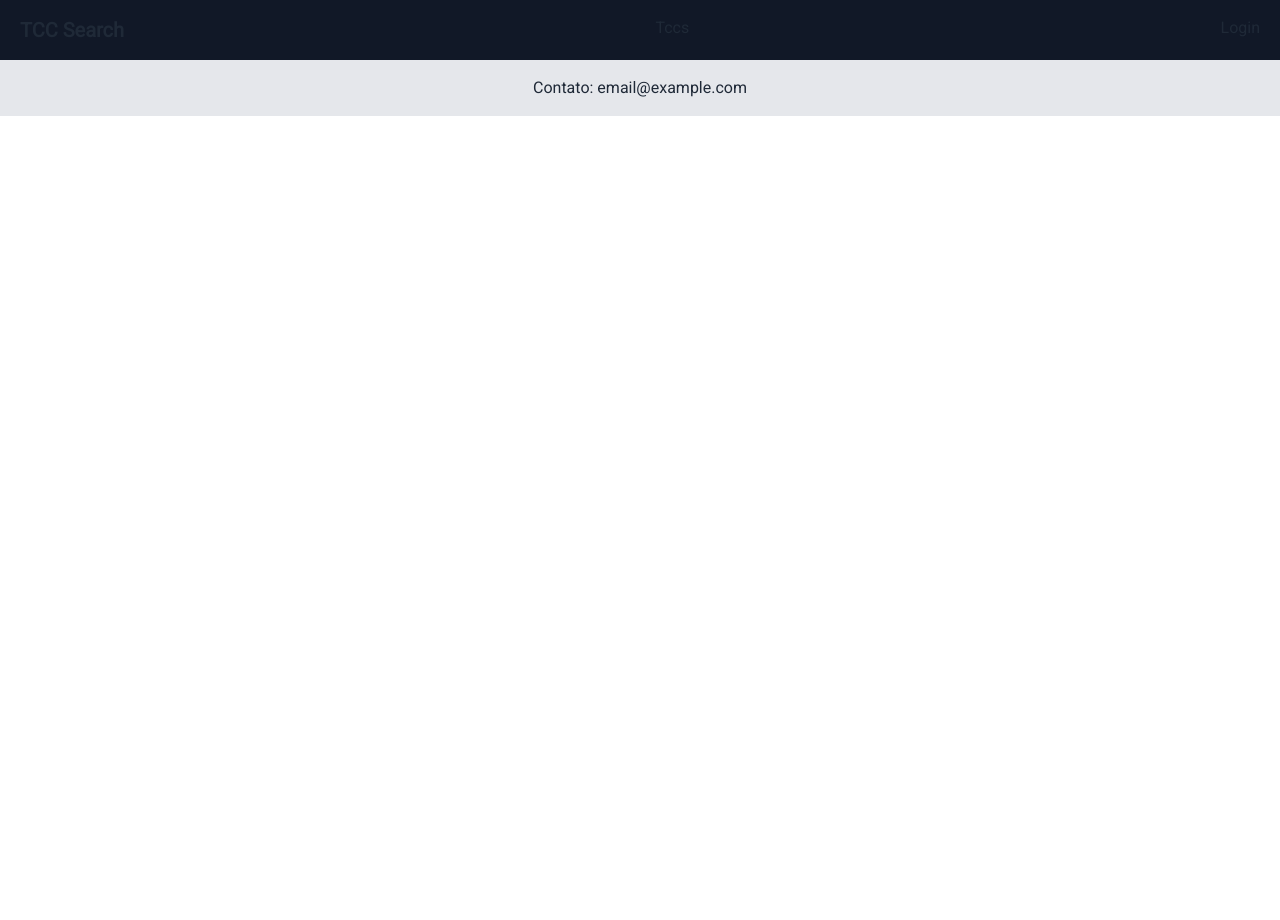
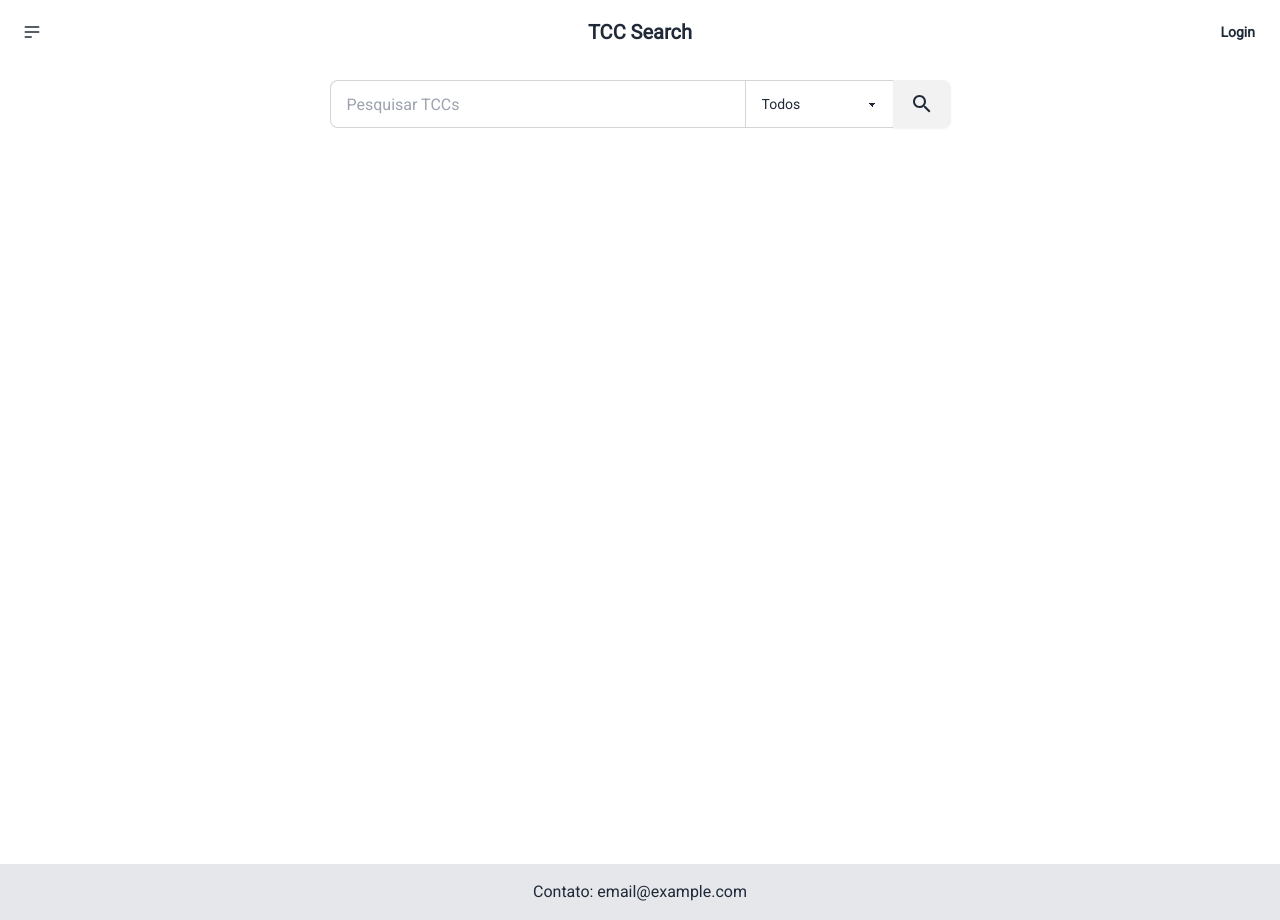
Before and after one commit to KylixXD/tcc_search, a Next.js app: page / in a window 1280 px wide. Before the commit the page ends 800 px from the top, so only its background shows below. Built offline with nearby package versions, Linux system fonts and the light colour scheme.

Commit message:
Comecando a restruturaçao do projeto

```diff
--- a/app/components/TCC/SearchBar.tsx
+++ b/app/components/TCC/SearchBar.tsx
@@ -1,56 +1,47 @@
+'use client';
+
+import { useRouter } from 'next/navigation';
 import { useState } from 'react';
 import SearchIcon from '@mui/icons-material/Search';
 
-interface SearchBarProps {
-  setSearchTerm: (term: string) => void;
-  setFilter: (filter: string) => void;
-}
-
-export function SearchBar({ setSearchTerm, setFilter }: SearchBarProps) {
-  const [localSearchTerm, setLocalSearchTerm] = useState('');
-  const [localFilter, setLocalFilter] = useState('');
+export function SearchBar() {
+  const router = useRouter(); // Inicialização do hook useRouter
+  const [searchTerm, setSearchTerm] = useState('');
+  const [filter, setFilter] = useState('');
 
   const handleSearch = () => {
-    setSearchTerm(localSearchTerm);
-    setFilter(localFilter);
-  };
-
-  // Função para capturar o pressionamento da tecla Enter
-  const handleKeyPress = (event: React.KeyboardEvent<HTMLInputElement>) => {
-    if (event.key === 'Enter') {
-      handleSearch();
+    // Verifica se há termo de pesquisa ou filtro selecionado
+    if (searchTerm || filter) {
+      // Redireciona para a página de listagem de TCCs com parâmetros de pesquisa
+      router.push(`/tcc/list?searchTerm=${searchTerm}&filter=${filter}`);
     }
   };
 
   return (
-    <div className="flex flex-col items-center flex-grow mt-5">
-      <h2 className="text-2xl font-semibold mb-4">Busca de TCCs</h2>
-      <div className="w-full"></div>
-      <div className="join w-full justify-center mt-2">
+    <div className="join flex items-center justify-center p-4">
       <input
+        type="text"
+        value={searchTerm}
+        onChange={(e) => setSearchTerm(e.target.value)}
+        placeholder="Pesquisar TCCs"
         className="input input-bordered join-item w-1/3"
-          value={localSearchTerm}
-          onChange={(e) => setLocalSearchTerm(e.target.value)}
-          onKeyDown={handleKeyPress} // Adicionado para detectar o Enter
       />
       <select
+        value={filter}
+        onChange={(e) => setFilter(e.target.value)}
         className="select select-bordered join-item"
-          defaultValue="DEFAULT"
-          onChange={(e) => setLocalFilter(e.target.value)}
       >
-          <option disabled value="DEFAULT">Filtros</option>
-          <option value="anoDefesa">Ano de Defesa</option>
+        <option value="">Todos</option>
+        <option value="titulo">Título</option>
+        <option value="autor">Autor</option>
         <option value="curso">Curso</option>
         <option value="orientador">Orientador</option>
-          <option value="autor">Autor</option>
-          <option value="titulo">Titulo</option>
+        <option value="anoDefesa">Ano de Defesa</option>
       </select>
       <div className="indicator">
-          <button className="btn join-item" onClick={handleSearch}>
-            <SearchIcon />
-          </button>
+        <button className="btn join-item" onClick={handleSearch}><SearchIcon/></button>
        </div>
     </div>
-    </div>
+
   );
 }
--- a/app/components/TCC/TCCList.tsx
+++ b/app/components/TCC/TCCList.tsx
@@ -1,6 +1,7 @@
 'use client';
 
 import { useEffect, useState } from 'react';
+import { useSearchParams } from 'next/navigation'; // Hook para acessar parâmetros de query
 import Link from 'next/link';
 import { Pagination } from './Pagination';
 import { SearchBar } from './SearchBar';
@@ -20,17 +21,23 @@ interface TCC {
 export default function TccList() {
   const [tccs, setTccs] = useState<TCC[]>([]);
   const [error, setError] = useState('');
-  const [searchTerm, setSearchTerm] = useState('');
-  const [filter, setFilter] = useState('');
   const [currentPage, setCurrentPage] = useState(1);
   const [totalPages, setTotalPages] = useState(1);
+  const searchParams = useSearchParams(); // Hook para pegar os parâmetros da URL
+
+  const searchTerm = searchParams.get('searchTerm') || ''; // Pega o termo de pesquisa
+  const filter = searchParams.get('filter') || ''; // Pega o filtro
 
   const limit = 3; // Limite de TCCs por página
 
   useEffect(() => {
     async function fetchTccs() {
       try {
-        const response = await fetch(`/api/tcc/search?searchTerm=${searchTerm}&filter=${filter}&limit=${limit}&offset=${(currentPage - 1) * limit}`);
+        const response = await fetch(
+          `/api/tcc/search?searchTerm=${searchTerm}&filter=${filter}&limit=${limit}&offset=${
+            (currentPage - 1) * limit
+          }`
+        );
         if (response.ok) {
           const data = await response.json();
           setTccs(data.tccs);
@@ -47,8 +54,11 @@ export default function TccList() {
 
   return (
     <>
-      <SearchBar setSearchTerm={setSearchTerm} setFilter={setFilter} />
+      <SearchBar /> {/* Mantém o componente SearchBar para nova pesquisa */}
       <div className="max-w-4xl mx-auto p-6 bg-white shadow-md rounded-lg mt-10">
+        {/* Mostrar o texto antes dos resultados */}
+        <h2 className="text-2xl font-semibold mb-4">Aqui estão os resultados da sua pesquisa:</h2>
+
         {error && <p className="text-red-500 mb-4">{error}</p>}
         {tccs.length === 0 ? (
           <p className="text-gray-500 mb-4">Nenhum TCC encontrado com os critérios de pesquisa.</p>
--- a/app/components/home/navbar.tsx
+++ b/app/components/home/navbar.tsx
@@ -1,45 +1,92 @@
 'use client';
 
-import Link from "next/link";
+import Link from 'next/link';
+import { useRouter } from 'next/navigation';
 import LogoutIcon from '@mui/icons-material/Logout';
-import { useEffect, useState } from "react";
-import { useRouter } from "next/navigation";
-import { jwtDecode } from "jwt-decode";
+import { jwtDecode } from 'jwt-decode';
+import { useEffect, useState } from 'react';
 
-export function Navbar(){
-  const [user, setUser] = useState<any>(null);
+interface DecodedToken {
+  id: string;
+  email: string;
+  usuario: string;
+  isAdmin: boolean;
+  exp: number;
+}
+
+export function Navbar() {
   const router = useRouter();
+  const [user, setUser] = useState<DecodedToken | null>(null);
 
   useEffect(() => {
+    // Busca o token do localStorage
     const token = localStorage.getItem('token');
     if (token) {
-      const decoded: any = jwtDecode(token);  // Decodifica corretamente o token
-      setUser(decoded); // Define o usuário decodificado
+      try {
+        const decoded: DecodedToken = jwtDecode(token);
+        setUser(decoded); // Armazena o usuário decodificado no estado
+      } catch (error) {
+        console.error('Erro ao decodificar o token JWT', error);
+        handleLogout(); // Se o token for inválido, faça o logout
+      }
     }
   }, []);
 
   const handleLogout = () => {
-    localStorage.removeItem('token');
-    setUser(null);
-    router.push('/auth/login');
+    localStorage.removeItem('token'); // Remove o token do localStorage
+    setUser(null); // Limpa o estado do usuário
+    router.push('/auth/login'); // Redireciona para a página de login
   };
 
   return (
-    <header className="bg-gray-900 px-5 py-4">
-      <div className="container mx-auto flex justify-between ">
-        <h1 className="text-xl font-bold">TCC Search</h1>
+    <div className="navbar bg-white">
+      <div className="navbar-start">
+        <div className="dropdown">
+          <div tabIndex={0} role="button" className="btn btn-ghost btn-circle">
+            <svg
+              xmlns="http://www.w3.org/2000/svg"
+              className="h-5 w-5"
+              fill="none"
+              viewBox="0 0 24 24"
+              stroke="currentColor"
+            >
+              <path
+                strokeLinecap="round"
+                strokeLinejoin="round"
+                strokeWidth="2"
+                d="M4 6h16M4 12h16M4 18h7"
+              />
+            </svg>
+          </div>
+          <ul
+            tabIndex={0}
+            className="menu menu-sm dropdown-content bg-base-100 rounded-box z-[1] mt-3 w-52 p-2 shadow"
+          >
+            <li>
               <Link href="/tcc/list">Tccs</Link>
-        <nav>
+            </li>
+          </ul>
+        </div>
+      </div>
+      <div className="navbar-center">
+        <Link href="/" className="btn btn-ghost text-xl">
+          TCC Search
+        </Link>
+      </div>
+      <div className="navbar-end">
         {user ? (
           <>
-              <span className="text-white">{user.usuario}</span>  {/* Mostra o nome do usuário */}
-              <button onClick={handleLogout} className="ml-4 text-red-500"><LogoutIcon/></button>
+            <span className="mr-4">{user.usuario}</span> {/* Exibe o nome do usuário dinamicamente */}
+            <button onClick={handleLogout} className="btn btn-ghost btn-circle text-red-500">
+              <LogoutIcon className="h-5 w-5" />
+            </button>
           </>
         ) : (
-            <Link href="/auth/login">Login</Link>
+          <Link href="/auth/login" className="btn btn-ghost">
+            Login
+          </Link>
         )}
-        </nav>
       </div>
-    </header>
+    </div>
   );
 }
--- a/app/layout.tsx
+++ b/app/layout.tsx
@@ -1,6 +1,8 @@
 import type { Metadata } from "next";
 import { Roboto } from "next/font/google";
 import "./globals.css";
+import { Navbar } from "./components/home/navbar";
+import { Footer } from "./components/home/footer"
 
 const roboto = Roboto({ weight: '400', subsets: ["latin"] });
 
@@ -9,6 +11,8 @@ export const metadata: Metadata = {
   description: "Testando esse tal de Nextjs",
 };
 
+
+
 export default function RootLayout({
   children,
 }: Readonly<{
@@ -16,7 +20,11 @@ export default function RootLayout({
 }>) {
   return (
     <html lang="pt-br">
-      <body className={roboto.className}>{children}</body>
+      <body className={roboto.className}>
+        <Navbar />
+          {children}
+        <Footer/>
+        </body>
     </html>
   );
 }
--- a/app/page.tsx
+++ b/app/page.tsx
@@ -3,8 +3,6 @@ import styles from "./page.module.css";
 import './globals.css'
 import LoginForm from "./components/auth/loginForm";
 import { SearchBar } from "./components/TCC/SearchBar";
-import { Navbar } from "./components/home/navbar";
-import { Footer } from "./components/home/footer"
 import TccList from "./components/TCC/TCCList";
 
 
@@ -12,8 +10,7 @@ import TccList from "./components/TCC/TCCList";
 export default function Home() {
   return (
     <main className="flex flex-col min-h-screen">
-      <Navbar/>
-      <Footer/>
+        <SearchBar/>
   </main>
   );
 }
```
Lines whose indentation alone changed are shown as unchanged.
